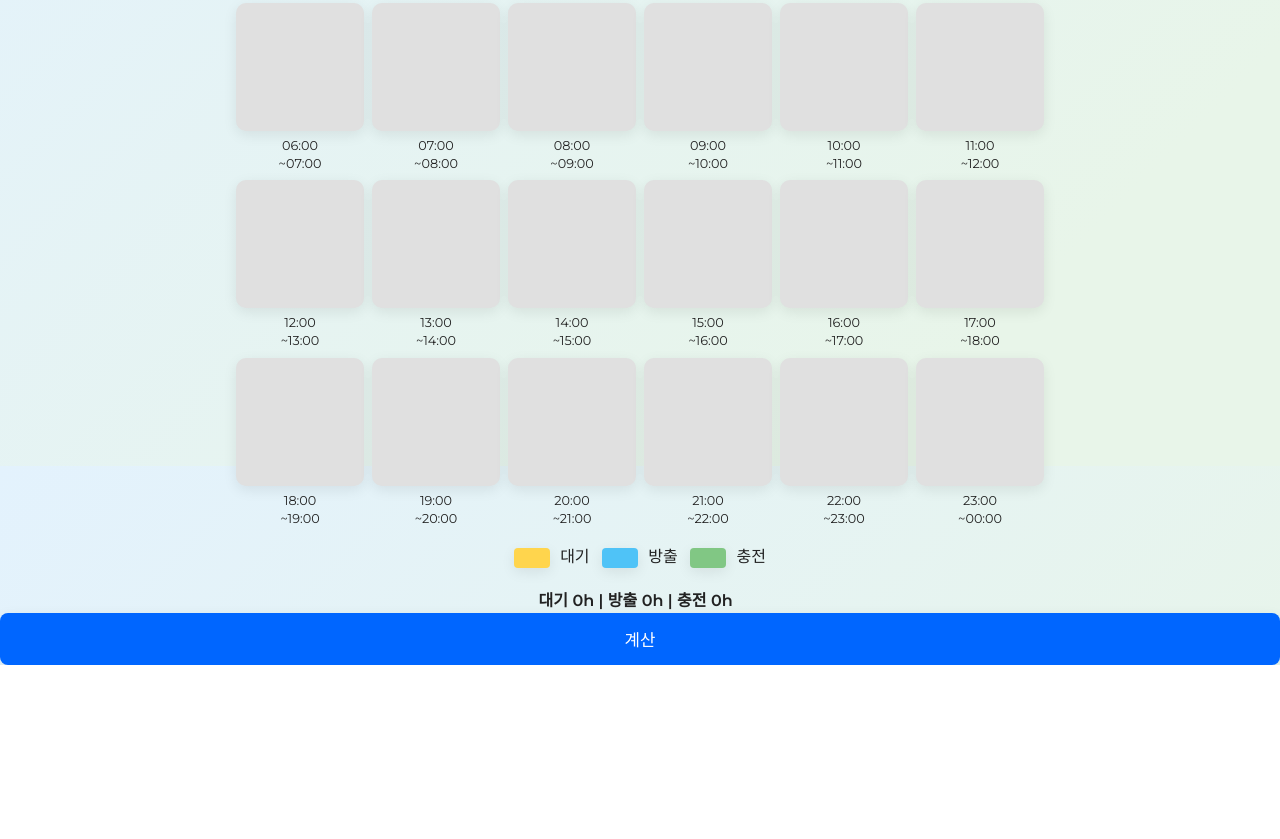
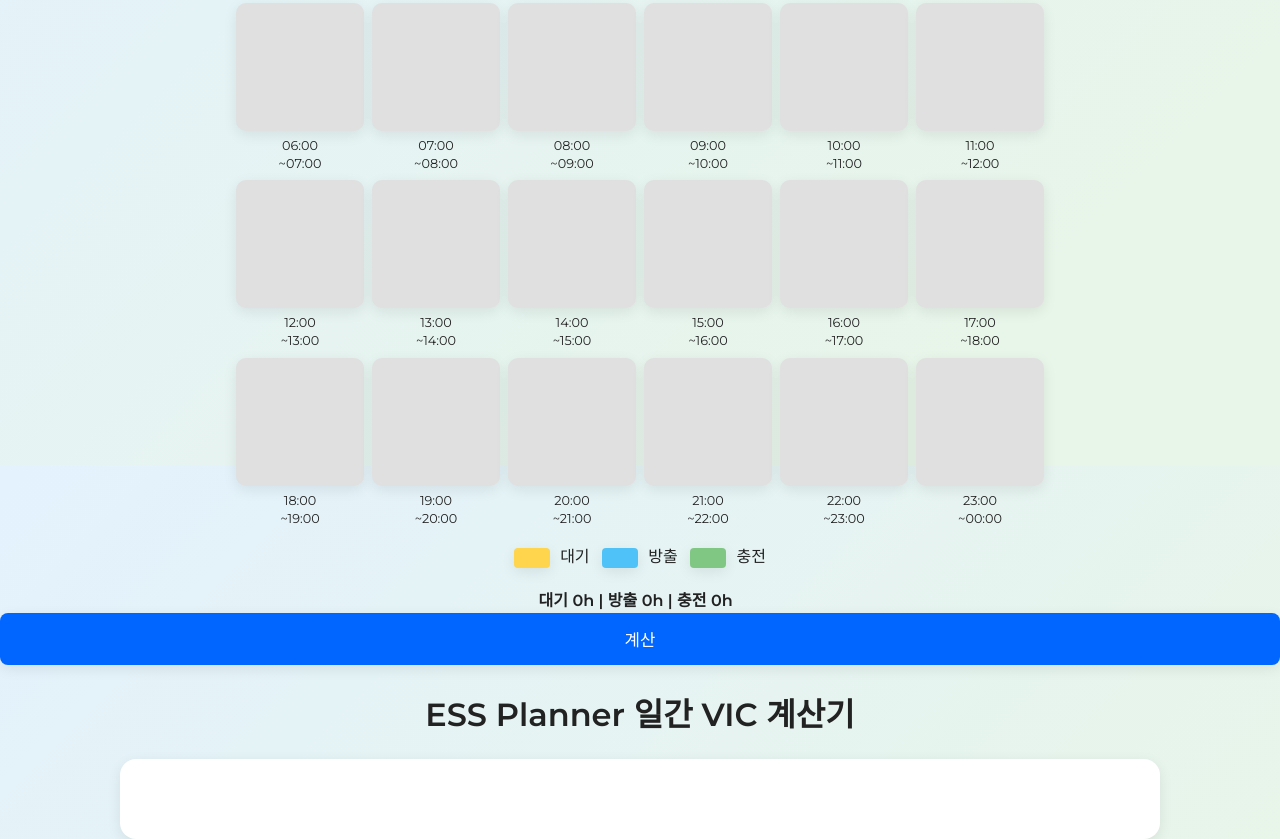
Before and after one commit to jaegwan0804/vicalculator, a plain HTML site: page index.html in a window 1280 px wide. Shown: the part 334-1173 px from the top of the page. Before the commit the page ends 999 px from the top, so only its background shows below. Drawn offline with Linux system fonts and the light colour scheme.

Commit message:
Update index.html

```diff
--- a/index.html
+++ b/index.html
@@ -32,5 +32,13 @@
   <div id="result"></div>
 
   <script src="script.js"></script>
+
 </body>
 </html>
+
+<body>
+  <h1>ESS Planner 일간 VIC 계산기</h1>
+  <div class="container">   <!-- ★추가 (시작) -->
+    <!-- 기존 입력·그리드·버튼·result 모두 여기 안 -->
+  </div>                    <!-- ★추가 (끝) -->
+</body>
```
